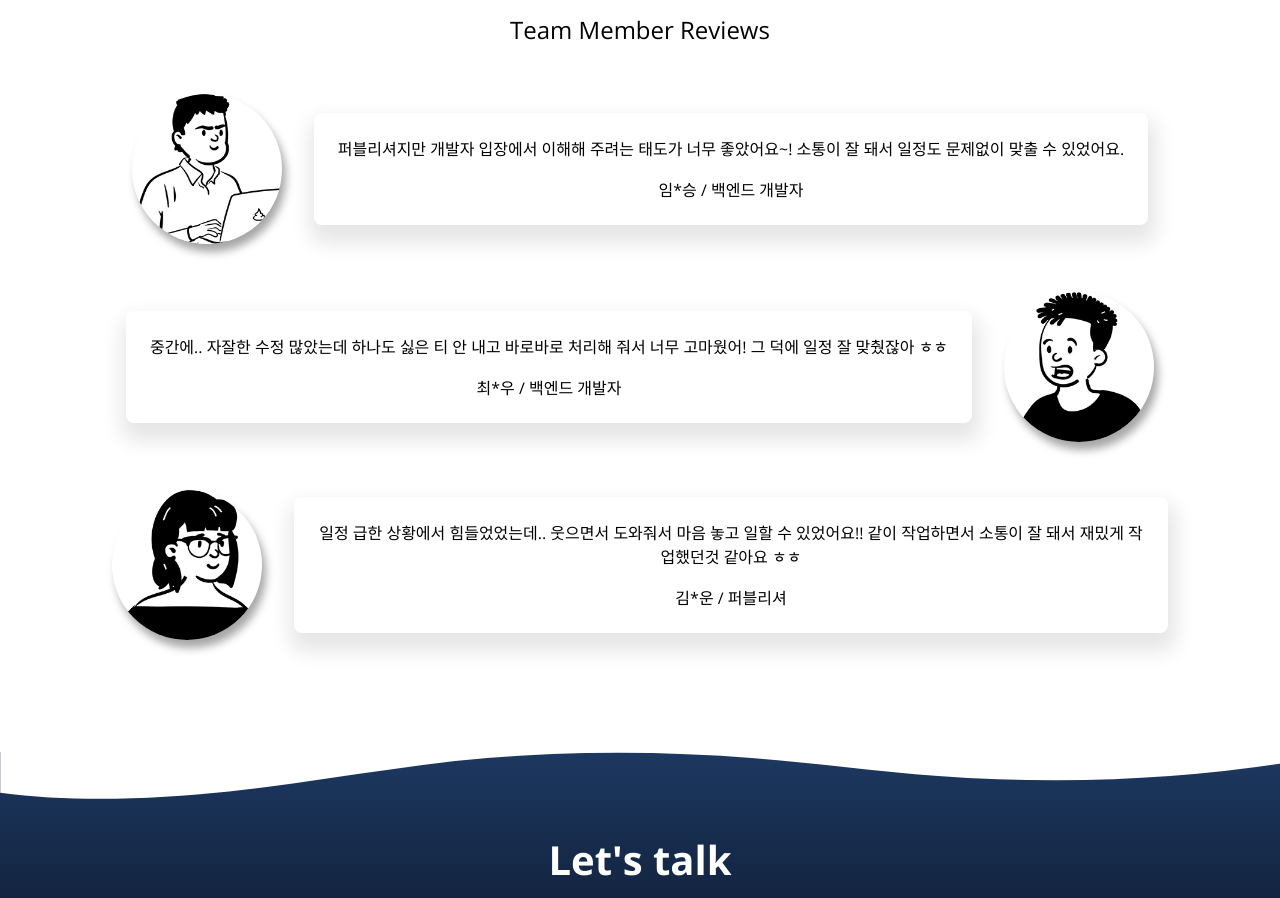
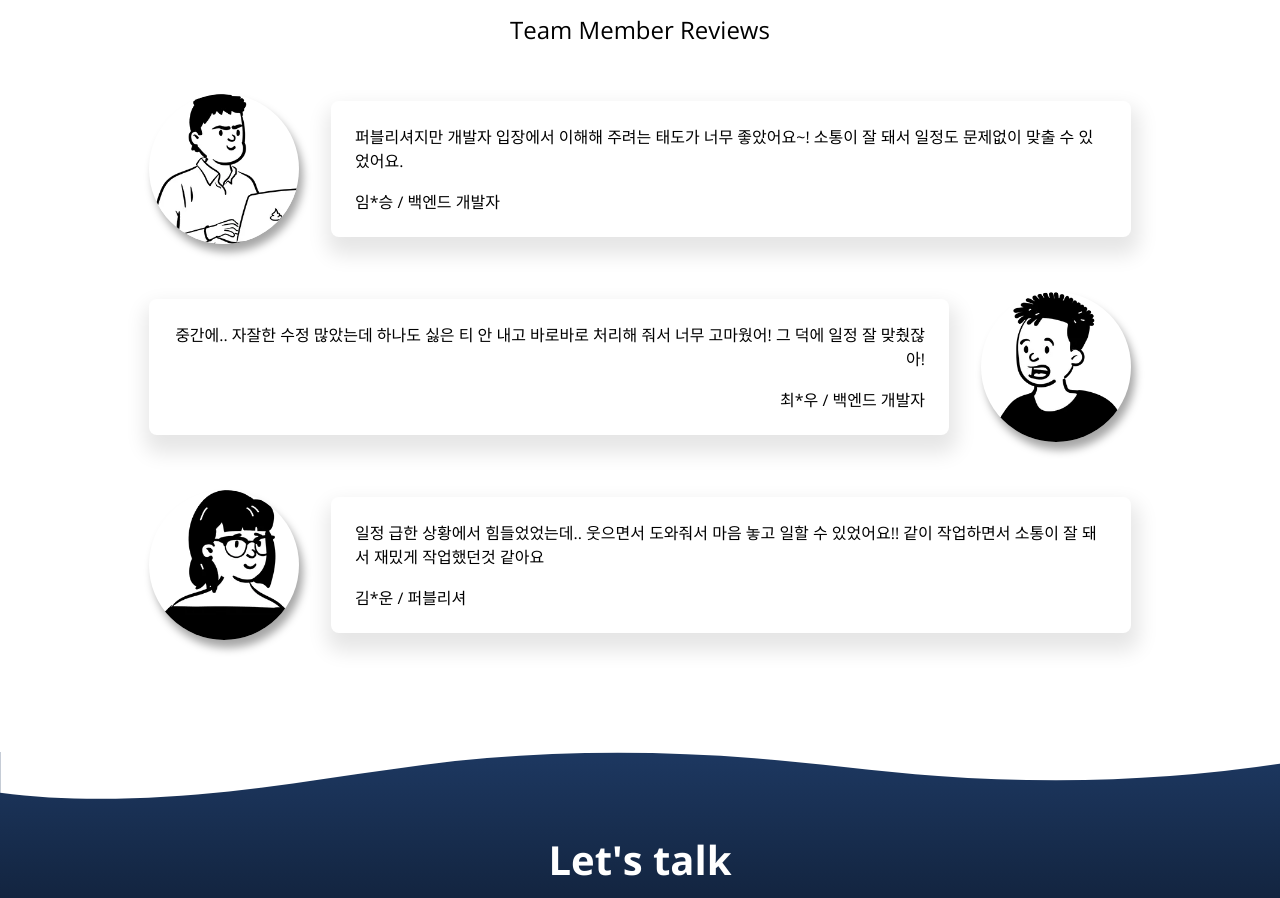
Before and after one commit to leebohyeong/portfolio, a website built with Vite: page index.html in a window 1280 px wide. Shown: the part 3289-4187 px from the top of the page. Built offline with nearby package versions, Linux system fonts and the light colour scheme; files whose address does not match are found by name; a web font is replaced by a local one; what typeit would draw is missing.

Commit message:
testimonials-css 수정

```diff
--- a/index.html
+++ b/index.html
@@ -534,7 +534,7 @@
             <div class="testimonials__text-wrap">
               <p class="testimonials__text">
                 중간에.. 자잘한 수정 많았는데 하나도 싫은 티 안 내고 바로바로 처리해 줘서 너무 고마웠어!
-                그 덕에 일정 잘 맞췄잖아 ㅎㅎ
+                그 덕에 일정 잘 맞췄잖아!
               </p>
               <p>최*우 / 백엔드 개발자</p>
             </div>
@@ -548,7 +548,7 @@
             <div class="testimonials__text-wrap">
               <p class="testimonials__text">
                 일정 급한 상황에서 힘들었었는데.. 웃으면서 도와줘서 마음 놓고 일할 수 있었어요!!
-                같이 작업하면서 소통이 잘 돼서 재밌게 작업했던것 같아요 ㅎㅎ
+                같이 작업하면서 소통이 잘 돼서 재밌게 작업했던것 같아요
               </p>
               <p>김*운 / 퍼블리셔</p>
             </div>
--- a/src/assets/scss/app.scss
+++ b/src/assets/scss/app.scss
@@ -607,6 +607,14 @@
             margin-top: 3rem;
         }
 
+        &:nth-child(even) .testimonials__text-wrap {
+            text-align: right;
+
+            @include media('mobile') {
+                text-align: center;
+            }
+        }
+
         &:nth-child(even) .testimonials__img {
             order: 1;
 
@@ -625,11 +633,14 @@
 
     &__text-wrap {
         padding: 1.5rem;
+        max-width: 800px;
         border-radius: 8px;
         box-shadow: 2px 12px 20px 6px rgba(0,0,0,0.1);
+        text-align: left;
 
         @include media('mobile') {
             padding: 1rem;
+            text-align: center;
         }
 
         p:nth-child(2) {
```
Also changed, not shown: docs/index.html (+4 -4 lines), docs/assets/index-8ybm0eRd.js (renamed from docs/assets/index-C0LqBHOS.js), docs/assets/index-DJgwiQF8.css (deleted), docs/assets/index-xVvaQROY.css (added).
